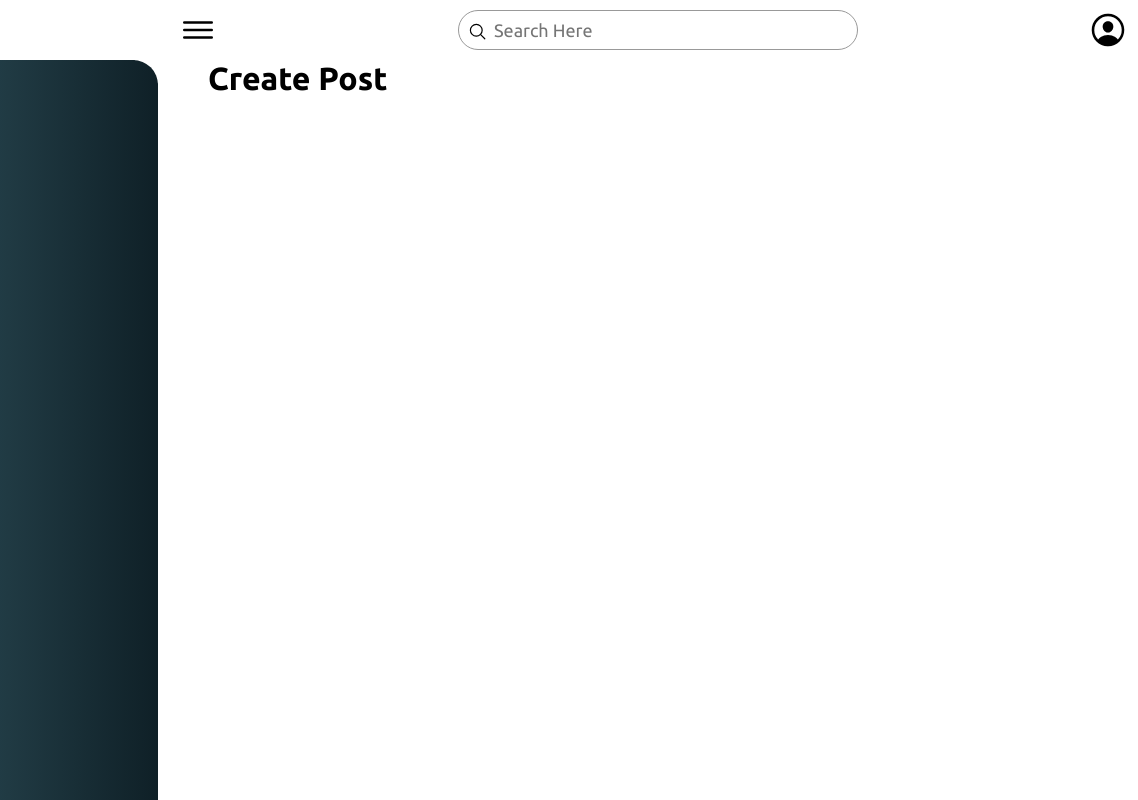
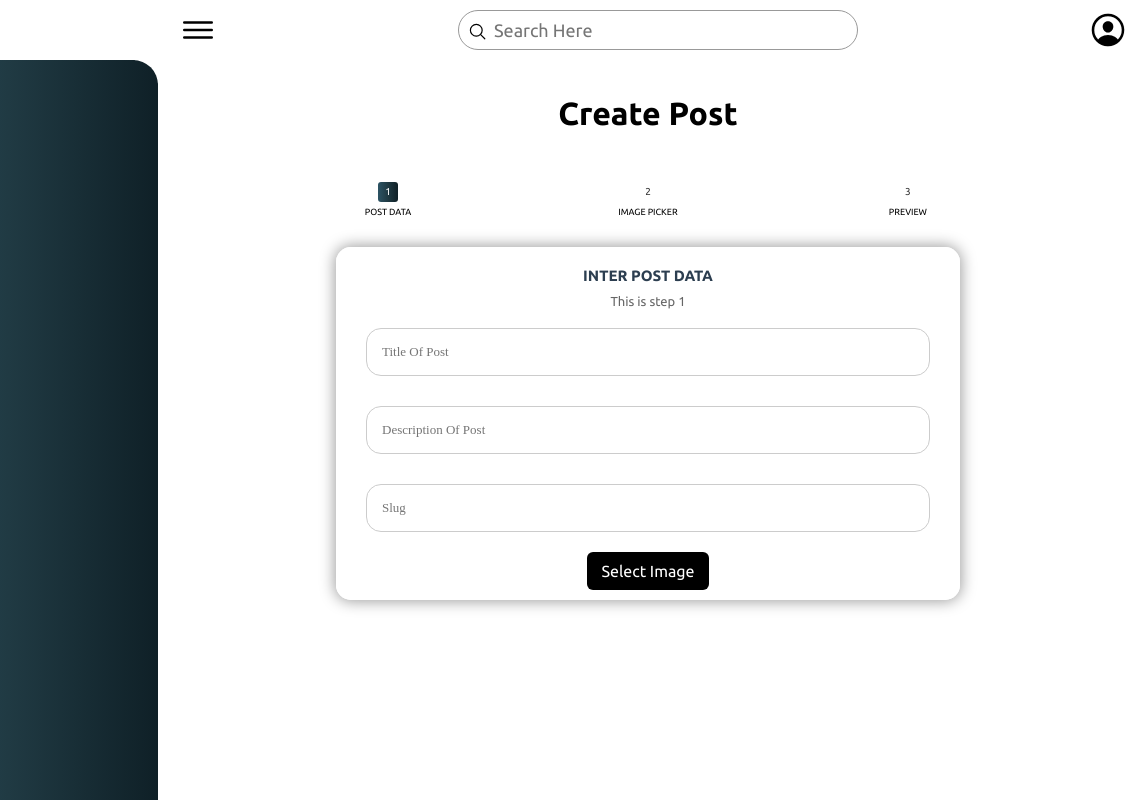
Before and after one commit to ennZyy/admin-dashboard, a plain HTML site: page page/post/post-create.html in a window 1280 px wide. Shown: the full height of the page, 142-1280 px from the left. Drawn offline with nearby package versions, Linux system fonts and the light colour scheme.

Commit message:
Start create post process

```diff
--- a/css/style.css
+++ b/css/style.css
@@ -53,7 +53,7 @@ body {
 /**/
 
 .title {
-    padding: 0px 70px 0px 50px;
+    margin-top: 35px;
 }
 
 /* Main Menu */
@@ -470,6 +470,10 @@ body {
     height: 30px;
 }
 
+.section-create {
+    text-align: center;
+}
+
 /* Switch upper */
 .button {
     margin-top: 25px;
@@ -484,3 +488,139 @@ body {
     justify-content: space-between;
 }
 /**/
+/*custom font*/
+@import url(https://fonts.googleapis.com/css?family=Montserrat);
+
+/*basic reset*/
+* {
+    margin: 0;
+    padding: 0;
+}
+
+html {
+    height: 100%;
+    /*Image only BG fallback*/
+
+    /*background = gradient + image pattern combo*/
+    background: linear-gradient(rgba(196, 102, 0, 0.6), rgba(155, 89, 182, 0.6));
+}
+
+body {
+    font-family: montserrat, arial, verdana;
+}
+/*form styles*/
+#msform {
+    width: 780px;
+    margin: 50px auto;
+    text-align: center;
+    position: relative;
+}
+#msform fieldset {
+    background: white;
+    border: 0 none;
+    border-radius: 15px;
+    box-shadow: 0 0 15px 1px rgba(0, 0, 0, 0.4);
+    padding: 20px 30px;
+    box-sizing: border-box;
+    width: 80%;
+    margin: 0 10%;
+
+    /*stacking fieldsets above each other*/
+    position: relative;
+}
+/*Hide all except first fieldset*/
+#msform fieldset:not(:first-of-type) {
+    display: none;
+}
+/*inputs*/
+#msform input,
+#msform textarea {
+    padding: 15px;
+    border: 1px solid #ccc;
+    border-radius: 15px;
+    margin-bottom: 30px;
+    width: 100%;
+    box-sizing: border-box;
+    font-family: montserrat;
+    color: #2c3e50;
+    font-size: 13px;
+}
+/*buttons*/
+#msform .action-button {
+    width: 100px;
+    background: #27ae60;
+    font-weight: bold;
+    color: white;
+    border: 0 none;
+    border-radius: 1px;
+    cursor: pointer;
+    padding: 10px 5px;
+    margin: 10px 5px;
+}
+#msform .action-button:hover,
+#msform .action-button:focus {
+    box-shadow: 0 0 0 2px white, 0 0 0 3px #27ae60;
+}
+/*headings*/
+.fs-title {
+    font-size: 15px;
+    text-transform: uppercase;
+    color: #2c3e50;
+    margin-bottom: 10px;
+}
+.fs-subtitle {
+    font-weight: normal;
+    font-size: 13px;
+    color: #666;
+    margin-bottom: 20px;
+}
+/*progressbar*/
+#progressbar {
+    margin-bottom: 30px;
+    overflow: hidden;
+    /*CSS counters to number the steps*/
+    counter-reset: step;
+}
+#progressbar li {
+    list-style-type: none;
+    color: #000000;
+    text-transform: uppercase;
+    font-size: 9px;
+    width: 33.33%;
+    float: left;
+    position: relative;
+}
+#progressbar li:before {
+    content: counter(step);
+    counter-increment: step;
+    width: 20px;
+    line-height: 20px;
+    display: block;
+    font-size: 10px;
+    color: #333;
+    background: white;
+    border-radius: 3px;
+    margin: 0 auto 5px auto;
+}
+/*progressbar connectors*/
+#progressbar li:after {
+    content: "";
+    width: 100%;
+    height: 2px;
+    background: var(--black0);
+    position: absolute;
+    left: -50%;
+    top: 9px;
+    z-index: -1; /*put it behind the numbers*/
+}
+#progressbar li:first-child:after {
+    /*connector not needed before the first step*/
+    content: none;
+}
+/*marking active/completed steps green*/
+/*The number of the step and the connector before it = green*/
+#progressbar li.active:before,
+#progressbar li.active:after {
+    background: var(--grad1);
+    color: white;
+}
--- a/js/app.js
+++ b/js/app.js
@@ -21,3 +21,18 @@ function activeLink() {
         this.classList.add('hovered');
     })
 }
+
+//Switcher List
+
+let switcherList = document.querySelectorAll('.progress-bar li')
+
+let btnSelectImage = document.getElementById('select-image')
+
+btnSelectImage.onclick = function() {
+    switcherList.forEach((item, i, arr) => {
+        if (item.classList.contains('active') === true)
+            item.classList.remove('active')
+        if (i === 1)
+            item.classList.add('active')
+    })
+};
--- a/page/post/post-create.html
+++ b/page/post/post-create.html
@@ -97,9 +97,50 @@
                 <h1 class="title">Create Post</h1>
 
                 <div class="post">
-                    <form action="#">
+                    <form id="msform">
+                        <ul class="progress-bar" id="progressbar">
+                            <li class="active">Post Data</li>
+                            <li>Image Picker</li>
+                            <li>Preview</li>
+                        </ul>
 
+                        <!-- New Item -->
+                        <fieldset>
+                            <h2 class="fs-title">Inter Post Data</h2>
+                            <h3 class="fs-subtitle">This is step 1</h3>
+                            <input type="text" name="title" placeholder="Title Of Post" />
+                            <input type="text" name="description" placeholder="Description Of Post" />
+                            <input type="text" name="slug" placeholder="Slug" />
+                            <a class="btn btn-black" id="select-image">Select Image</a>
+                        </fieldset>
+                        <!-- End New Item -->
+
+                        <!-- New Item -->
+                        <fieldset>
+                            <h2 class="fs-title">Social Profiles</h2>
+                            <h3 class="fs-subtitle">Your presence on the social network</h3>
+                            <input type="text" name="twitter" placeholder="Twitter" />
+                            <input type="text" name="facebook" placeholder="Facebook" />
+                            <input type="text" name="gplus" placeholder="Google Plus" />
+                            <input type="button" name="previous" class="previous action-button" value="Previous" />
+                            <a href="#" class="btn btn-black">Create</a>
+                        </fieldset>
+                        <!-- End New Item -->
+
+                        <!-- New Item -->
+                        <fieldset>
+                            <h2 class="fs-title">Personal Details</h2>
+                            <h3 class="fs-subtitle">We will never sell it</h3>
+                            <input type="text" name="title" placeholder="Title Of Post" />
+                            <input type="text" name="description" placeholder="Description Of Post" />
+                            <input type="text" name="slug" placeholder="Slug" />
+                            <textarea name="address" placeholder="Address"></textarea>
+                            <input type="button" name="previous" class="previous action-button" value="Previous" />
+                            <a href="#" class="btn btn-black">Create</a>
+                        </fieldset>
+                        <!-- End New Item -->
                     </form>
+
                 </div>
             </div>
             <!--
```
